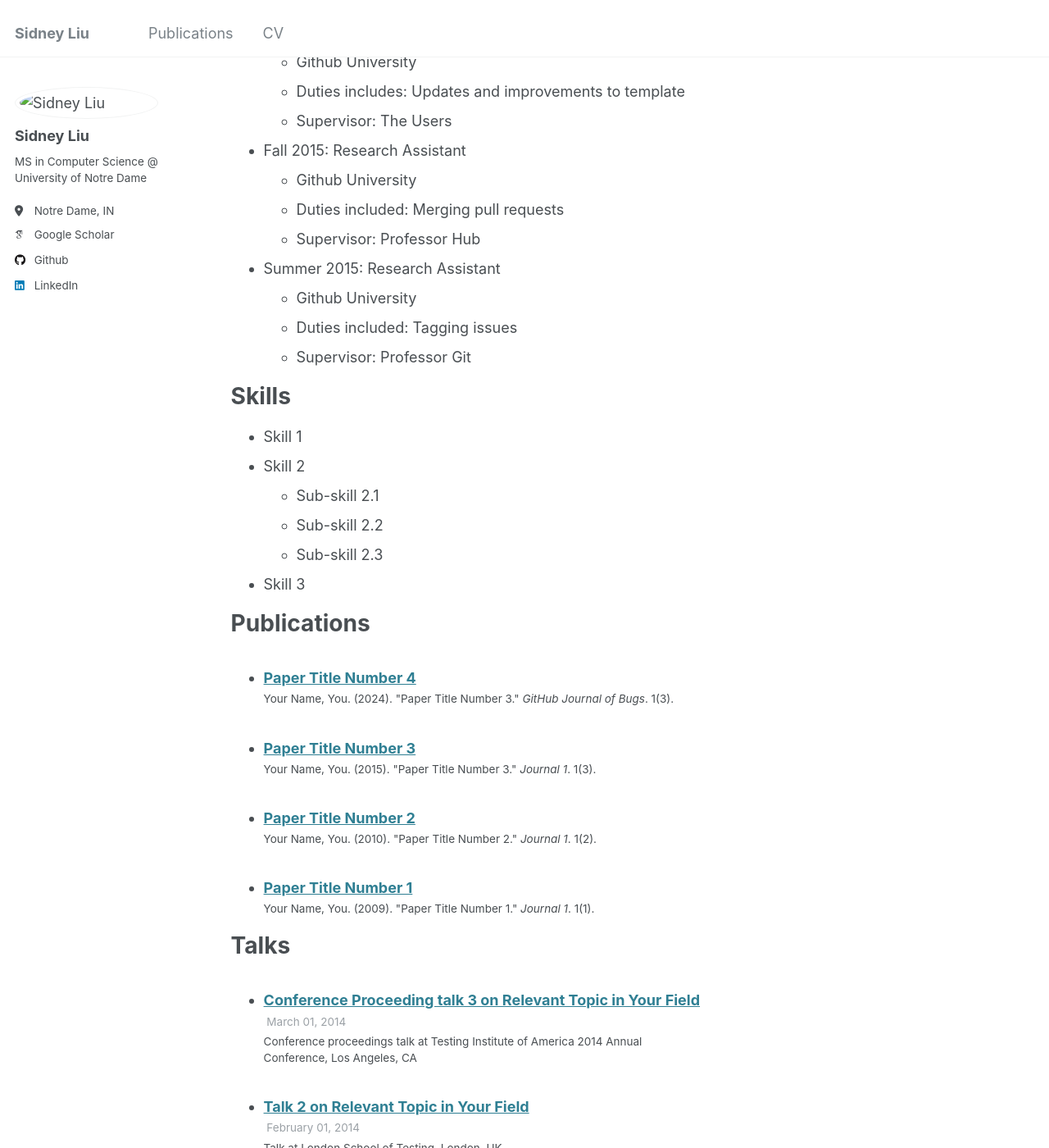
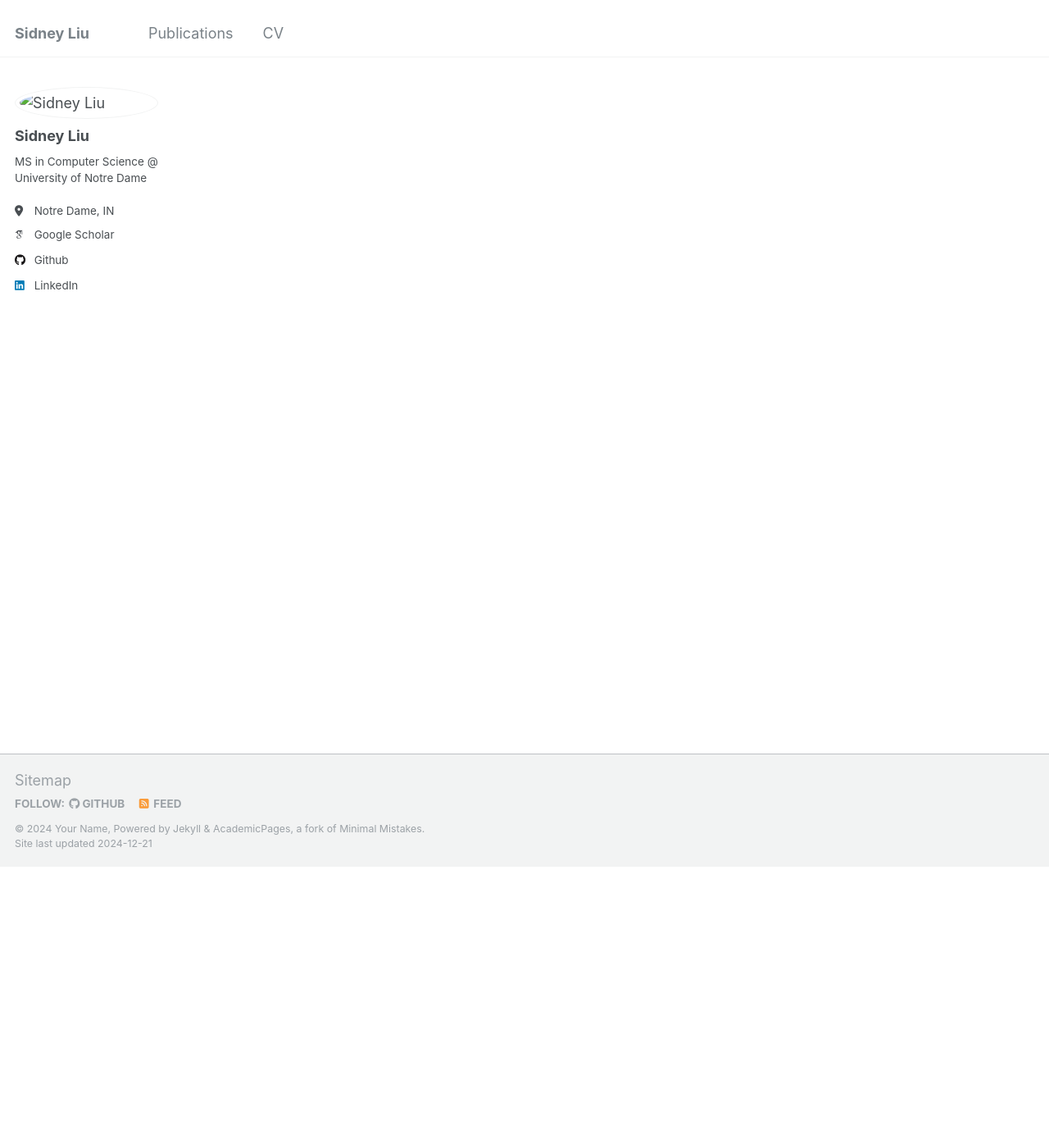
Before and after one commit to scliu22/scliu22.github.io, a Jekyll site: the page built from _pages/cv.md, in a window 1280 px wide and 1400 px high, scrolled down 343 px. Shown: the whole window at 82% size. Built offline with Jekyll 4.4.1, drawn with Linux system fonts in a browser that asks for light colours; some web fonts are replaced; some of the changed text lies outside the part shown.

Commit message:
fix pages

```diff
--- a/_pages/cv.md
+++ b/_pages/cv.md
@@ -8,57 +8,3 @@ redirect_from:
 ---
 
 {% include base_path %}
-
-Education
-======
-* Ph.D in Version Control Theory, GitHub University, 2018 (expected)
-* M.S. in Jekyll, GitHub University, 2014
-* B.S. in GitHub, GitHub University, 2012
-
-Work experience
-======
-* Spring 2024: Academic Pages Collaborator
-  * Github University
-  * Duties includes: Updates and improvements to template
-  * Supervisor: The Users
-
-* Fall 2015: Research Assistant
-  * Github University
-  * Duties included: Merging pull requests
-  * Supervisor: Professor Hub
-
-* Summer 2015: Research Assistant
-  * Github University
-  * Duties included: Tagging issues
-  * Supervisor: Professor Git
-
-Skills
-======
-* Skill 1
-* Skill 2
-  * Sub-skill 2.1
-  * Sub-skill 2.2
-  * Sub-skill 2.3
-* Skill 3
-
-Publications
-======
-  <ul>{% for post in site.publications reversed %}
-    {% include archive-single-cv.html %}
-  {% endfor %}</ul>
-
-Talks
-======
-  <ul>{% for post in site.talks reversed %}
-    {% include archive-single-talk-cv.html  %}
-  {% endfor %}</ul>
-
-Teaching
-======
-  <ul>{% for post in site.teaching reversed %}
-    {% include archive-single-cv.html %}
-  {% endfor %}</ul>
-
-Service and leadership
-======
-* Currently signed in to 43 different slack teams
--- a/_pages/publications.html
+++ b/_pages/publications.html
@@ -4,10 +4,6 @@ title: "Publications"
 permalink: /publications/
 author_profile: true
 ---
-
-{% if site.author.googlescholar %}
-  <div class="wordwrap">You can also find my articles on <a href="{{site.author.googlescholar}}">my Google Scholar profile</a>.</div>
-{% endif %}
 
 {% include base_path %}
 
```
